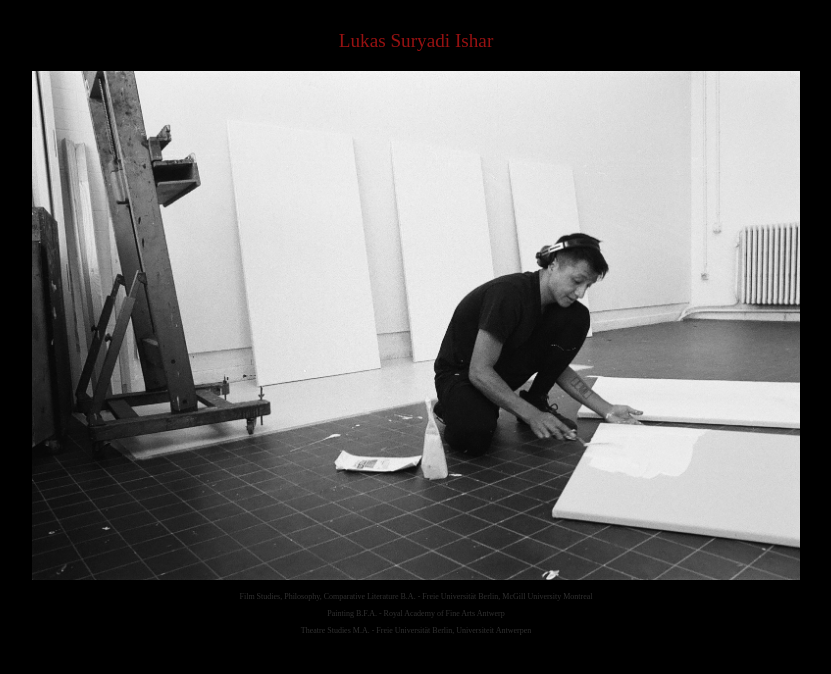
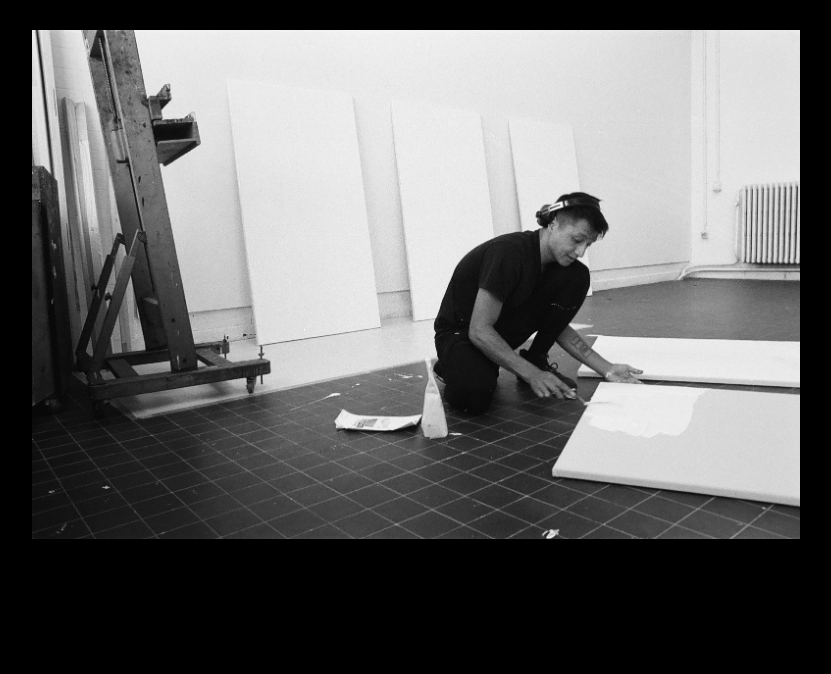
Before and after one commit to lundizius/website, a plain HTML site: page index.html in a window 1280 px wide. Shown: the whole page, without its empty margins (224-1055 px from the left). Drawn offline with Linux system fonts and the light colour scheme.

Commit message:
Update index.html

```diff
--- a/index.html
+++ b/index.html
@@ -38,12 +38,7 @@ color: #961111;
     </style>
 </head>
 <body>
-    <p>Lukas Suryadi Ishar</p>
     <!-- Bild einfügen -->
     <img src="000016460031.jpg" alt="Photo: Toni de Roeck">
-    <p style="color: #303030; font-size: 0.5rem;"></p>
-    <p style="color: #303030; font-size: 0.5rem;">Film Studies, Philosophy, Comparative Literature B.A. - Freie Universität Berlin, McGill University Montreal</p>
-    <p style="color: #303030; font-size: 0.5rem;">Painting B.F.A. - Royal Academy of Fine Arts Antwerp</p>
-    <p style="color: #303030; font-size: 0.5rem;">Theatre Studies M.A. - Freie Universität Berlin, Universiteit Antwerpen</p>
 </body>
 </html>
```
